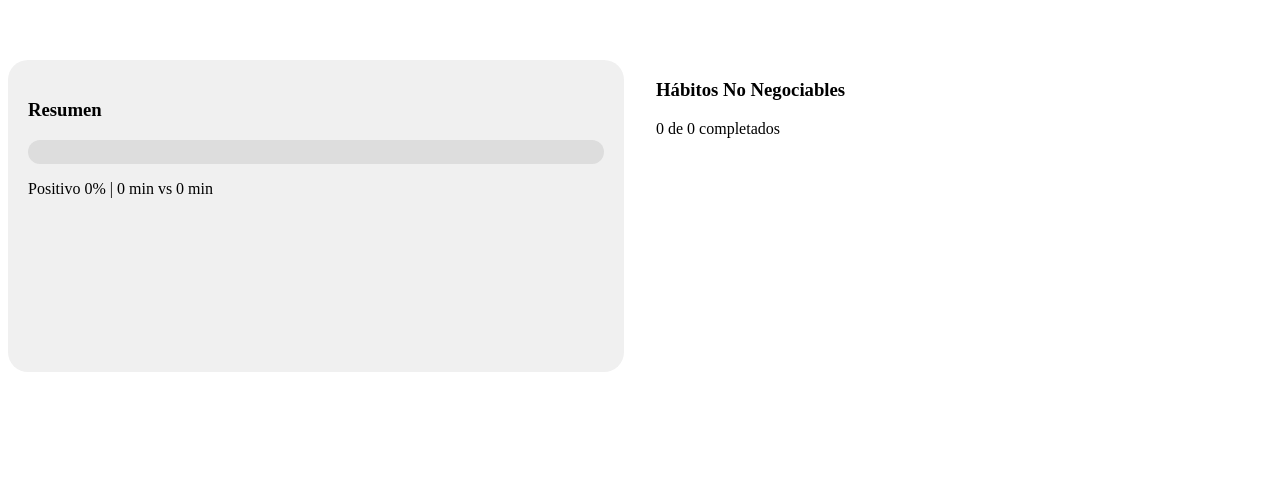
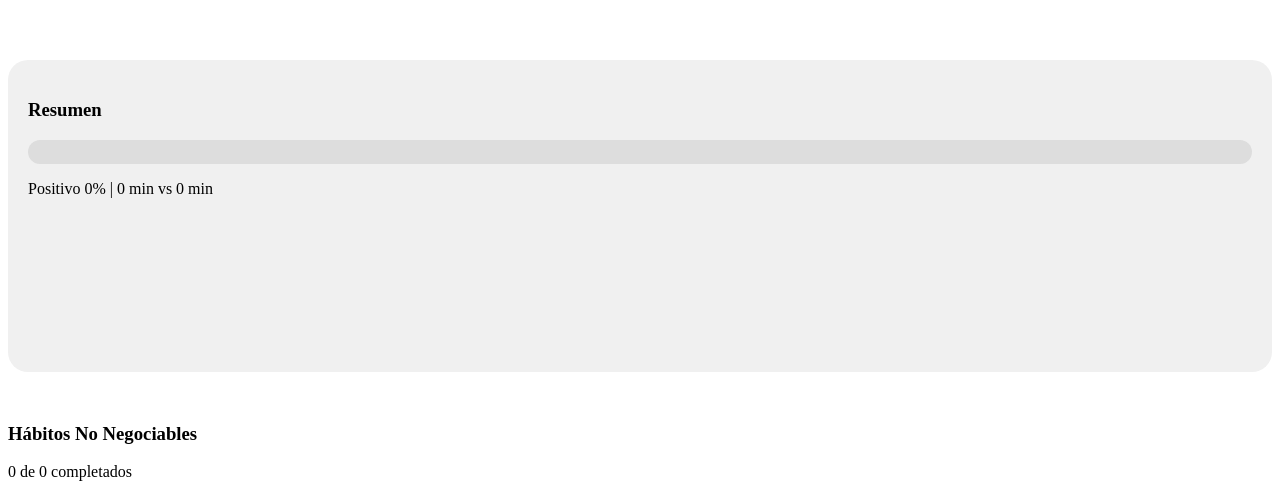
Before and after one commit to o0VanFanel0o/habit-tracker, a plain HTML site: page index.html in a window 1280 px wide. Shown: the part 713-1202 px from the top of the page. Before the commit the page ends 1093 px from the top, so only its background shows below. Drawn offline with nearby package versions, Linux system fonts and the light colour scheme.

Commit message:
feat: update title to 'Habit Tracker' and fix CSS grid column syntax for better layout

```diff
--- a/index.html
+++ b/index.html
@@ -4,7 +4,7 @@
     <meta charset="UTF-8">
     <meta name="viewport" content="width=device-width, initial-scale=1.0">
     <link rel="stylesheet" href="style.css">
-    <title>Document</title>
+    <title>Habit Tracker</title>
 </head>
 <body>
     <main>
--- a/style.css
+++ b/style.css
@@ -7,7 +7,7 @@
     flex: 1;
 }
 .summary-card {
-    grid-column:1, span 2;
+    grid-column:1 / span 2;
     padding: 20px;
     border-radius: 20px;
     background-color: #f0f0f0;
```
